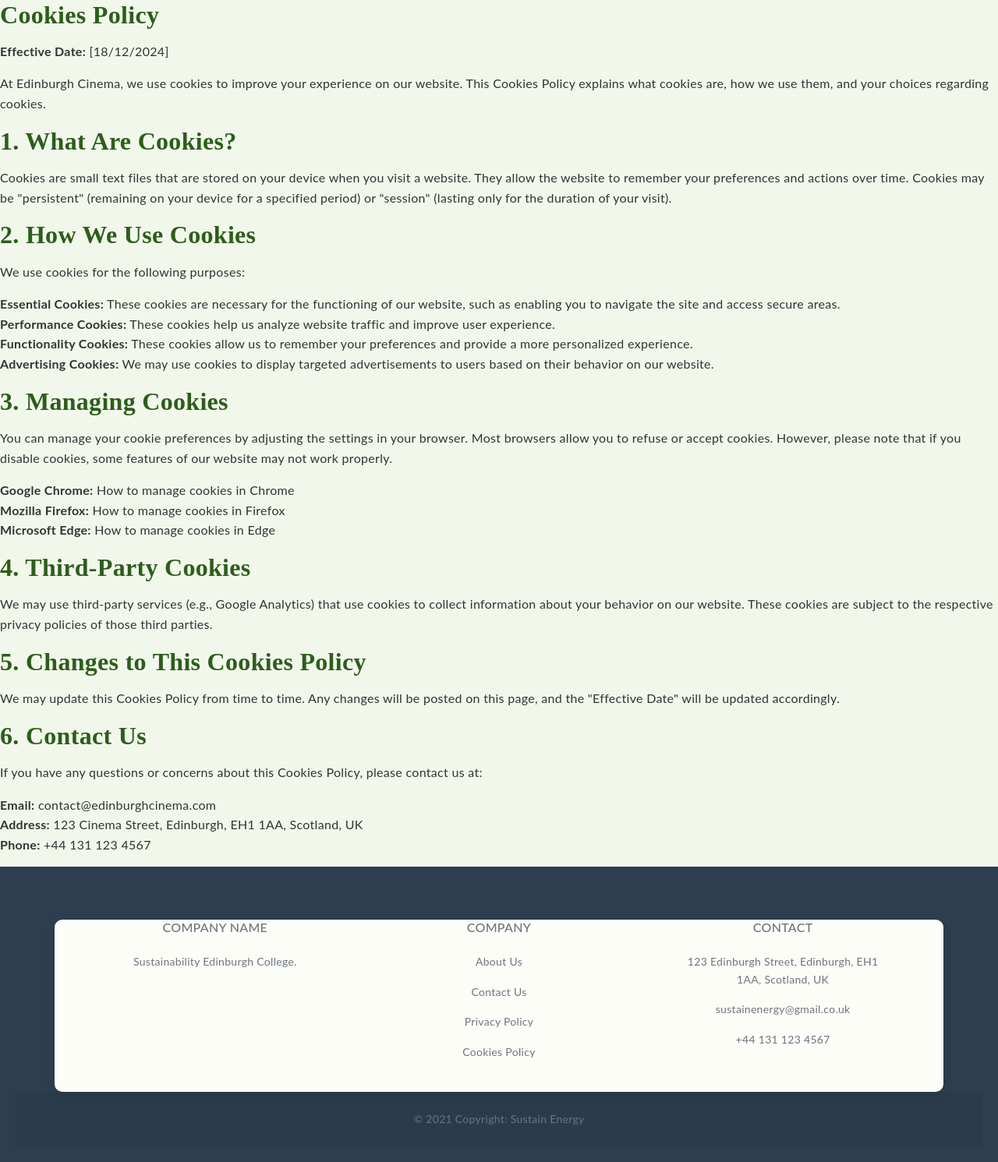
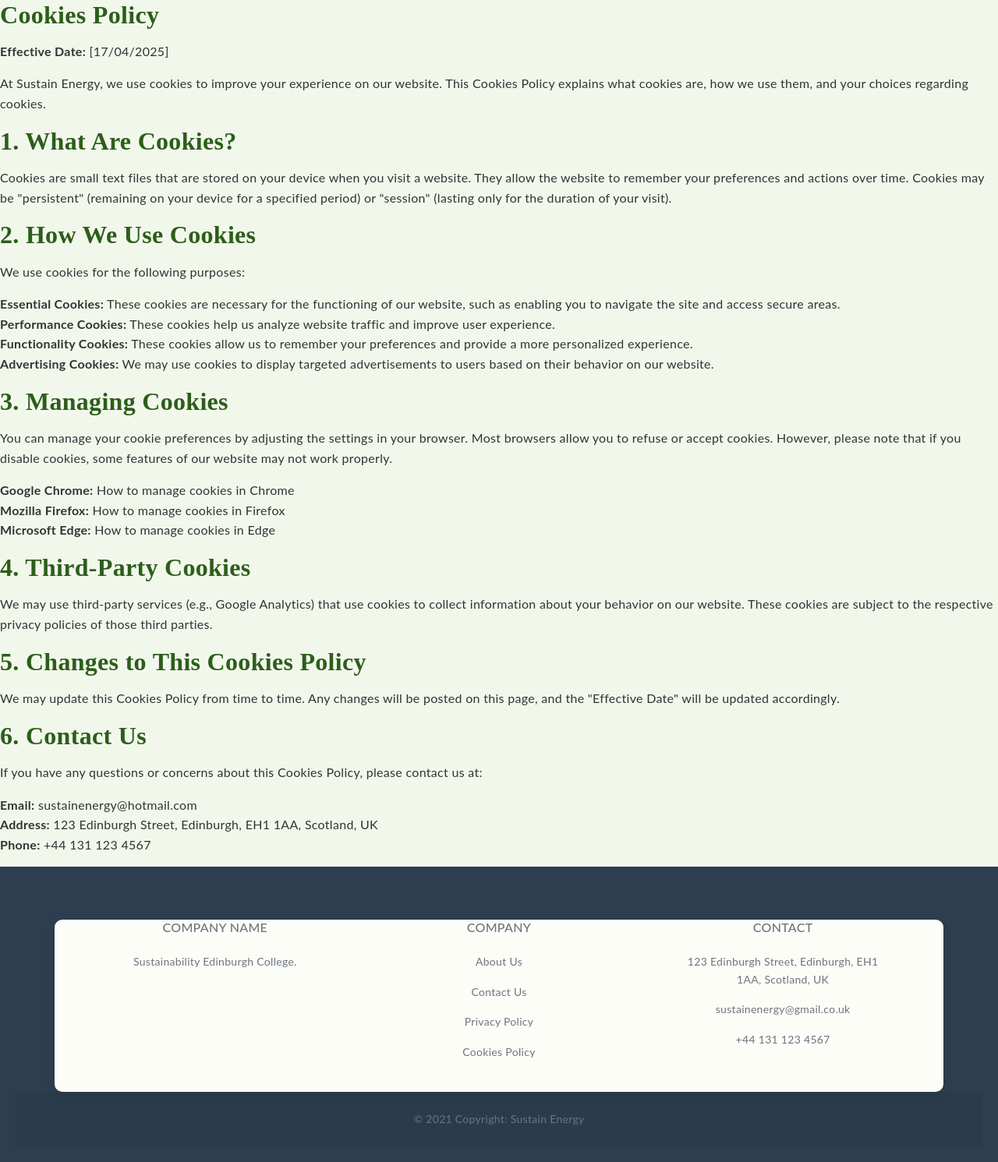
Before and after one commit to evelinmiha/sustainabilityApp, a PHP site: page /cookiesPolicy.php in a window 1280 px wide. Shown: the part 86-1577 px from the top of the page at 78% size. Run offline with PHP 8.4, Linux system fonts and the light colour scheme.

Commit message:
Update cookiesPolicy.php

```diff
--- a/cookiesPolicy.php
+++ b/cookiesPolicy.php
@@ -21,9 +21,9 @@
 <body>
     <h1>Cookies Policy</h1>
 
-    <p><strong>Effective Date:</strong> [18/12/2024]</p>
+    <p><strong>Effective Date:</strong> [17/04/2025]</p>
 
-    <p>At Edinburgh Cinema, we use cookies to improve your experience on our website. This Cookies Policy explains what cookies are, how we use them, and your choices regarding cookies.</p>
+    <p>At Sustain Energy, we use cookies to improve your experience on our website. This Cookies Policy explains what cookies are, how we use them, and your choices regarding cookies.</p>
 
     <h2>1. What Are Cookies?</h2>
     <p>Cookies are small text files that are stored on your device when you visit a website. They allow the website to remember your preferences and actions over time. Cookies may be "persistent" (remaining on your device for a specified period) or "session" (lasting only for the duration of your visit).</p>
@@ -55,8 +55,8 @@
     <h2>6. Contact Us</h2>
     <p>If you have any questions or concerns about this Cookies Policy, please contact us at:</p>
     <ul>
-        <li><strong>Email:</strong> contact@edinburghcinema.com</li>
-        <li><strong>Address:</strong> 123 Cinema Street, Edinburgh, EH1 1AA, Scotland, UK</li>
+        <li><strong>Email:</strong> sustainenergy@hotmail.com</li>
+        <li><strong>Address:</strong> 123 Edinburgh Street, Edinburgh, EH1 1AA, Scotland, UK</li>
         <li><strong>Phone:</strong> +44 131 123 4567</li>
     </ul>
     <?php
```
